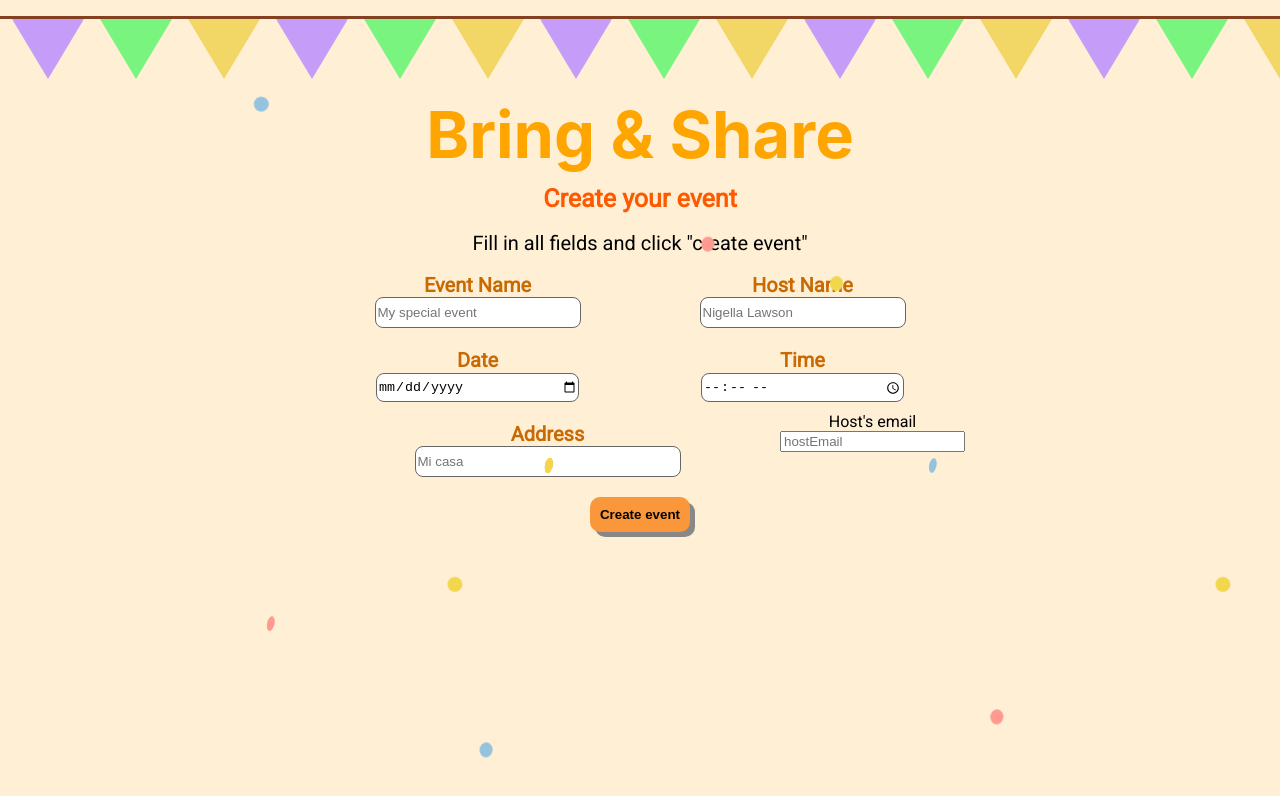
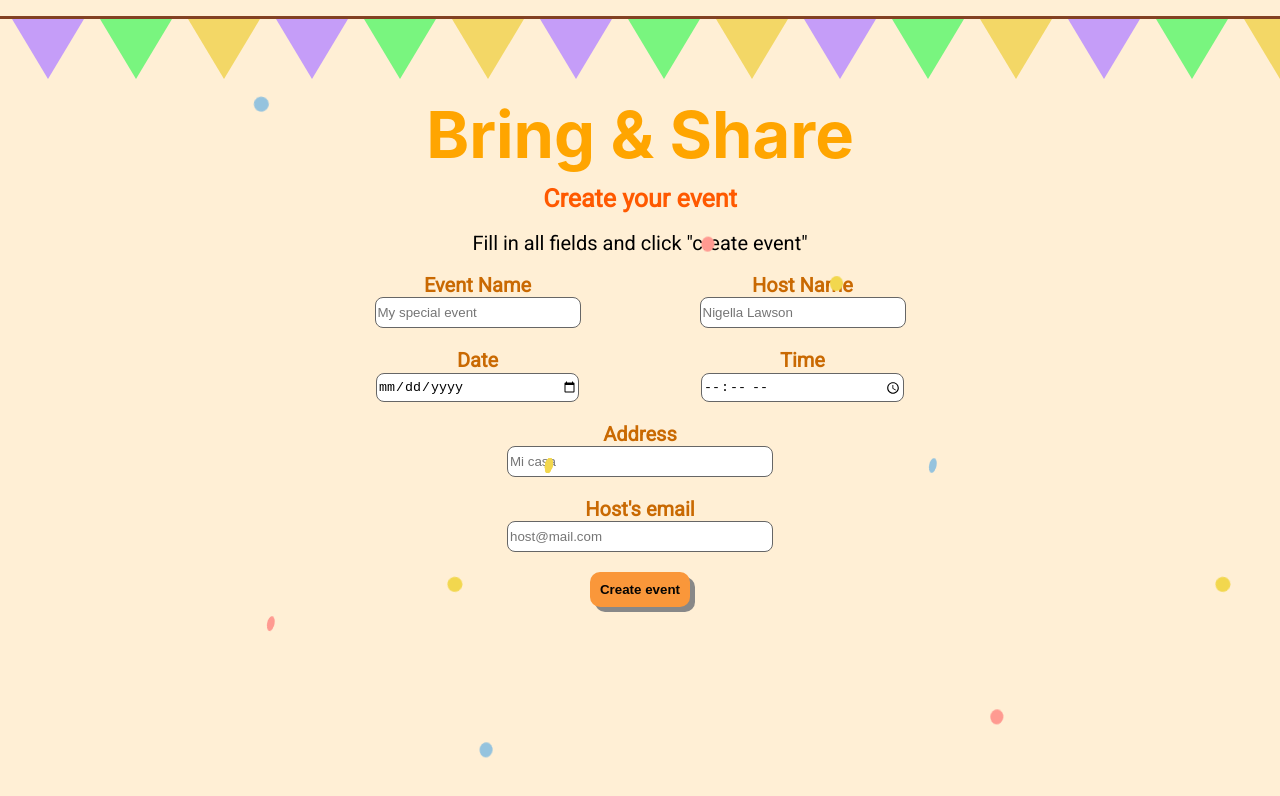
Before and after one commit to szabinakov/Bring-and-Share, a React (Create React App) app: page / in a window 1280 px wide. Shown: the top 796 px of the page. Built offline with nearby package versions, Linux system fonts and the light colour scheme.

Commit message:
Removed console.log from CreateEvent and made style of email input consistant with other inputs

```diff
--- a/src/components/CreateEvent.js
+++ b/src/components/CreateEvent.js
@@ -34,7 +34,6 @@ const CreateEvent = () => {
     axios
       .post("https://final-mcrcodes-project.herokuapp.com/events", fields)
       .then((response) => {
-        console.log(response);
         setAlert({
           message: successAlertMessage(`/events/${response.data.id}`),
           isSuccess: true,
@@ -61,7 +60,6 @@ const CreateEvent = () => {
         Fill in all fields and click "create event"
       </p>
 
-      {/* form starts */}
       <form className="createEventForm" onSubmit={handleCreateEvent}>
         <div className="eventName">
           <label htmlFor="eventName">
@@ -146,7 +144,7 @@ const CreateEvent = () => {
               data-testid="hostEmail"
               value={fields.hostEmail}
               onChange={handleFieldChange}
-              placeholder="hostEmail"
+              placeholder="host@mail.com"
             />
           </label>
         </div>
@@ -162,7 +160,6 @@ const CreateEvent = () => {
         </div>
         <Alert message={alert.message} success={alert.isSuccess} />
       </form>
-      {/* form ends */}
     </div>
   );
 };
--- a/src/components/EventPage.js
+++ b/src/components/EventPage.js
@@ -46,12 +46,7 @@ const EventPage = (props) => {
         <h2>Here is your amazing page</h2>
         <p>Have fun at your event!</p>
         <p>Share event link with your attendees:{eventLink}</p>
-      <AddParticipant
-        eventId={eventId}
-        fetchParticipants={fetchParticipants}
-        setFetchParticipants={setFetchParticipants}
-      />
-      <NavBar/>
+
         <div className="eventDetails">
           <h3>Event details</h3>
           <p>Event ID: {eventId}</p>
@@ -68,6 +63,12 @@ const EventPage = (props) => {
           fetchParticipants={fetchParticipants}
           setFetchParticipants={setFetchParticipants}
         />
+        <AddParticipant
+          eventId={eventId}
+          fetchParticipants={fetchParticipants}
+          setFetchParticipants={setFetchParticipants}
+        />
+        <NavBar />
       </div>
     </>
   );
--- a/src/styles/CreateEvent.css
+++ b/src/styles/CreateEvent.css
@@ -33,7 +33,7 @@
 .date,
 .time,
 .address,
-.email,
+.hostEmail,
 .createEventButton {
   width: 200px;
   padding: 5px;
@@ -50,7 +50,7 @@
 #date,
 #time,
 #address,
-#email {
+#hostEmail {
   height: 22px;
   border-radius: 8px;
   border: 1px solid rgb(102, 102, 102);
@@ -93,7 +93,7 @@
     font-size: 20px;
   }
   .address,
-  .email,
+  .hostEmail,
   .createEventButton {
     width: 400px;
     padding: 10px;
@@ -108,7 +108,7 @@
     width: 200px;
   }
   #address,
-  #email {
+  #hostEmail {
     height: 27px;
     width: 260px;
   }
```
Lines whose indentation alone changed are shown as unchanged.
